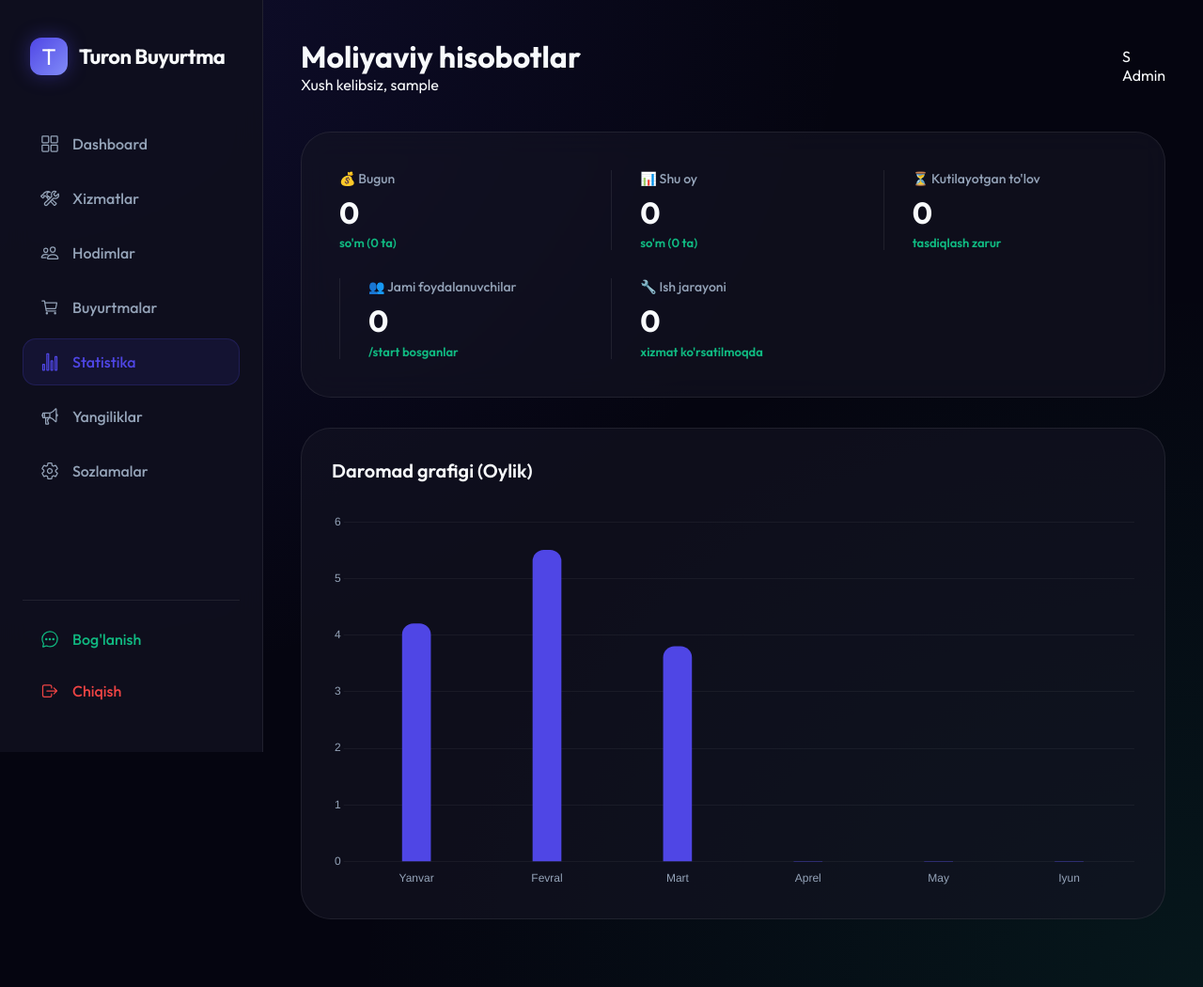
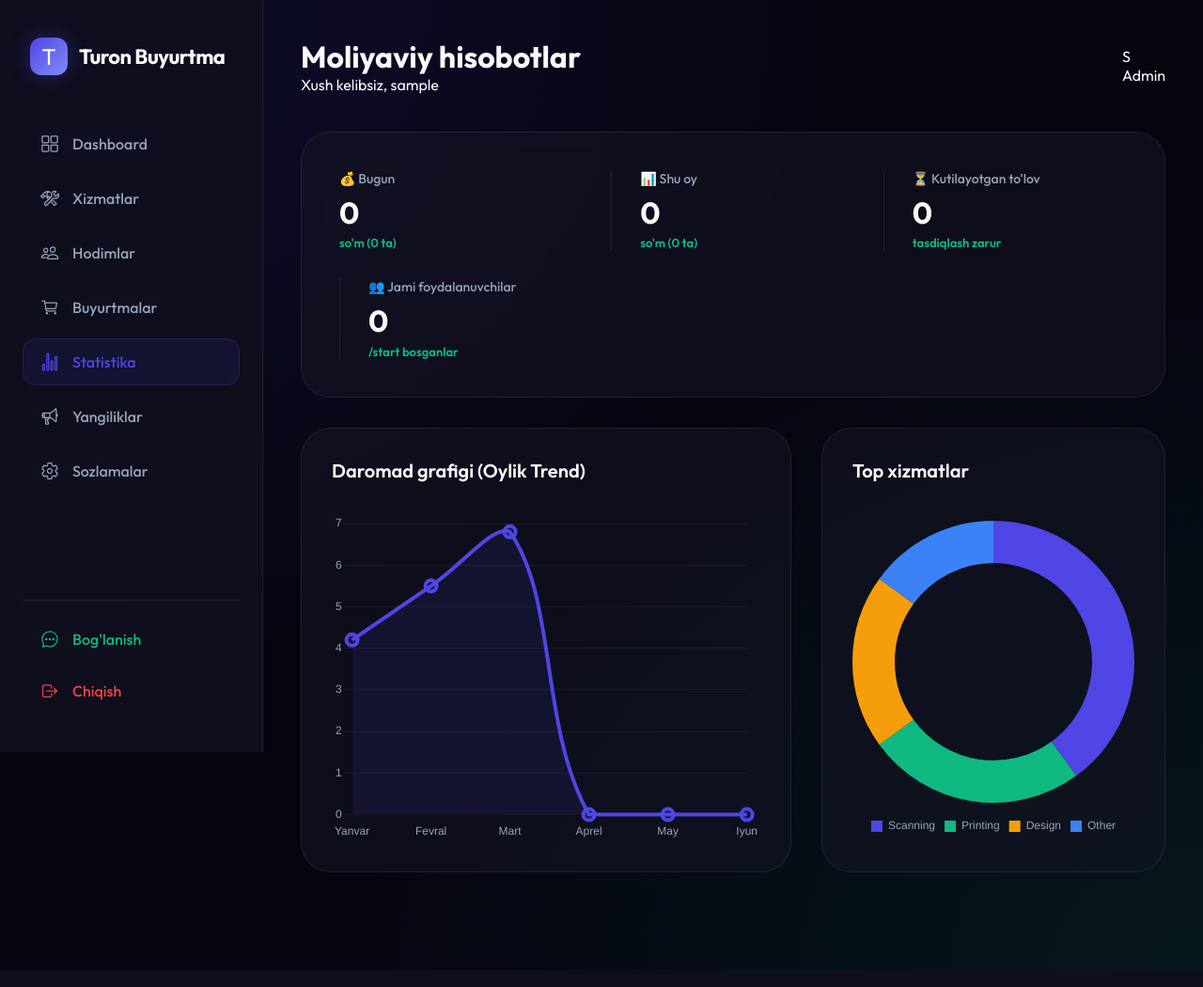
Before and after one commit to biloldinn/turon_zakas, a Flask app: page /statistics in a window 1280 px wide. Shown: the whole page at 94% size. Run offline with Flask 3, Linux system fonts and the light colour scheme; the visitor is signed in with stand-in values (Sample User, id 1); data that the repository does not hold is empty; some libraries are stand-ins or nearby versions.

Commit message:
Mukammal: Finalized multimedia flows, premium statistics charts, and refined user experience

```diff
--- a/admin_panel/templates/statistics.html
+++ b/admin_panel/templates/statistics.html
@@ -67,36 +67,46 @@
         <div class="val">{{ stats.total_start_users }}</div>
         <div class="sub">/start bosganlar</div>
     </div>
-    <div class="stat-box" style="border-left: 1px solid var(--border); padding-left: 30px;">
-        <h4>🔧 Ish jarayoni</h4>
-        <div class="val">{{ stats.in_progress_orders }}</div>
-        <div class="sub">xizmat ko'rsatilmoqda</div>
+</div>
+
+<div style="display: grid; grid-template-columns: 2fr 1fr; gap: 2rem; margin-bottom: 2rem;">
+    <div class="chart-container">
+        <div class="section-header" style="margin-bottom: 2rem;">
+            <h2>Daromad grafigi (Oylik Trend)</h2>
+        </div>
+        <div style="height: 350px; width: 100%;">
+            <canvas id="statsChart"></canvas>
         </div>
     </div>
 
     <div class="chart-container">
         <div class="section-header" style="margin-bottom: 2rem;">
-        <h2>Daromad grafigi (Oylik)</h2>
+            <h2>Top xizmatlar</h2>
         </div>
-    <div style="height: 400px; width: 100%;">
-        <canvas id="statsChart"></canvas>
+        <div style="height: 350px; width: 100%;">
+            <canvas id="servicesChart"></canvas>
+        </div>
     </div>
 </div>
 
 <script>
+    // Main Trend Chart
     const ctxStats = document.getElementById('statsChart');
     if (ctxStats) {
         new Chart(ctxStats, {
-            type: 'bar',
+            type: 'line',
             data: {
                 labels: ['Yanvar', 'Fevral', 'Mart', 'Aprel', 'May', 'Iyun'],
                 datasets: [{
                     label: 'Daromad (mln so\'m)',
-                    data: [4.2, 5.5, 3.8, {{ stats.monthly_amount / 1000000 }}, 0, 0],
-                backgroundColor: '#4f46e5',
-                borderRadius: 12,
-                barThickness: 30,
-                hoverBackgroundColor: '#6366f1'
+                    data: [4.2, 5.5, 6.8, {{ (stats.monthly_amount / 1000000) | round(1) }}, 0, 0],
+            borderColor: '#4f46e5',
+            backgroundColor: 'rgba(79, 70, 229, 0.1)',
+            fill: true,
+            tension: 0.4,
+            borderWidth: 4,
+            pointRadius: 6,
+            pointHoverRadius: 8
         }]
             },
     options: {
@@ -110,5 +120,28 @@
     }
         });
     }
+
+    // Pie Chart for Services
+    const ctxServices = document.getElementById('servicesChart');
+    if (ctxServices) {
+        new Chart(ctxServices, {
+            type: 'doughnut',
+            data: {
+                labels: ['Scanning', 'Printing', 'Design', 'Other'],
+                datasets: [{
+                    data: [40, 25, 20, 15],
+                    backgroundColor: ['#4f46e5', '#10b981', '#f59e0b', '#3b82f6'],
+                    borderWidth: 0,
+                    hoverOffset: 10
+                }]
+            },
+            options: {
+                responsive: true,
+                maintainAspectRatio: false,
+                plugins: { legend: { position: 'bottom', labels: { color: '#94a3b8', boxWidth: 12 } } },
+                cutout: '70%'
+            }
+        });
+    }
 </script>
 {% endblock %}
```
Lines whose indentation alone changed are shown as unchanged.
